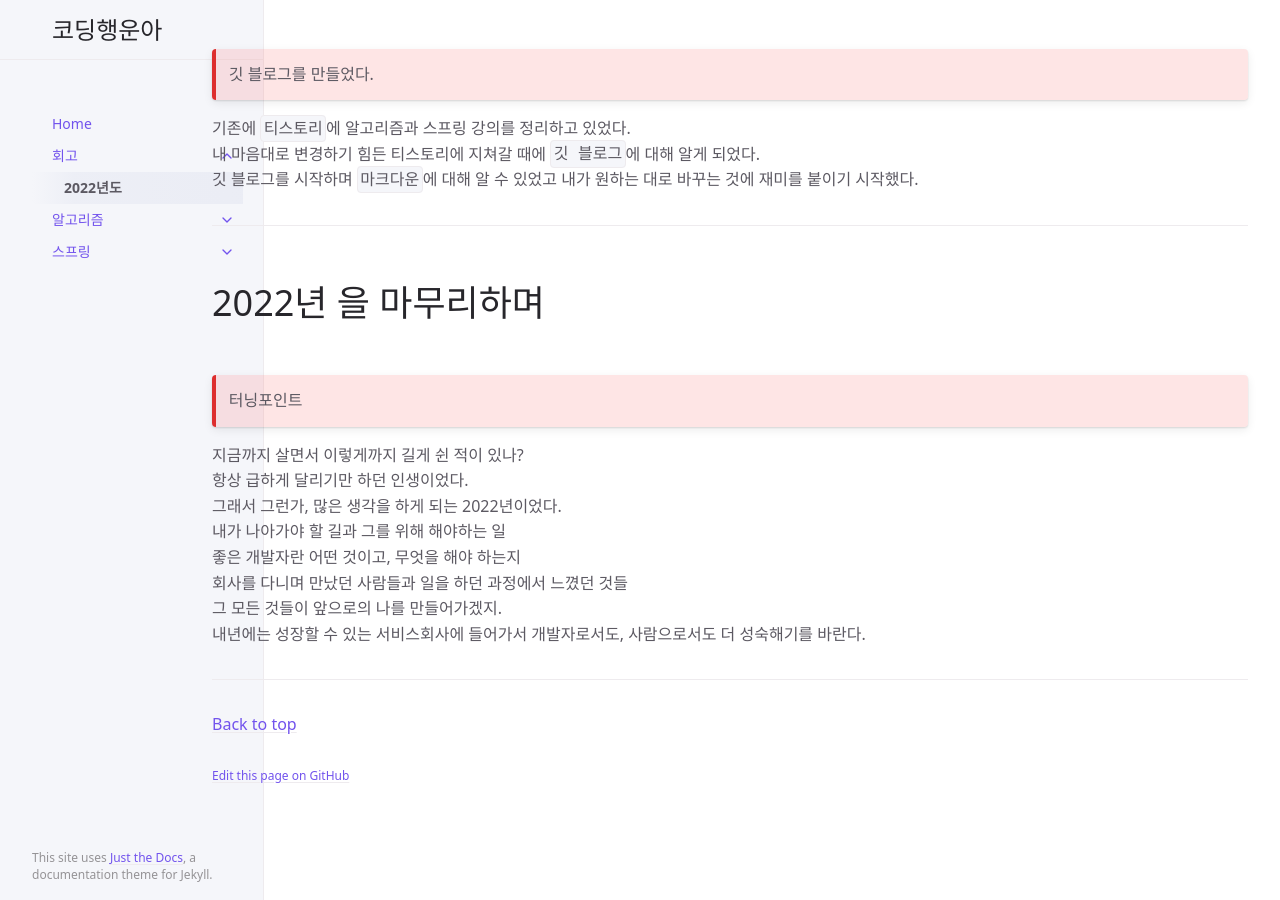
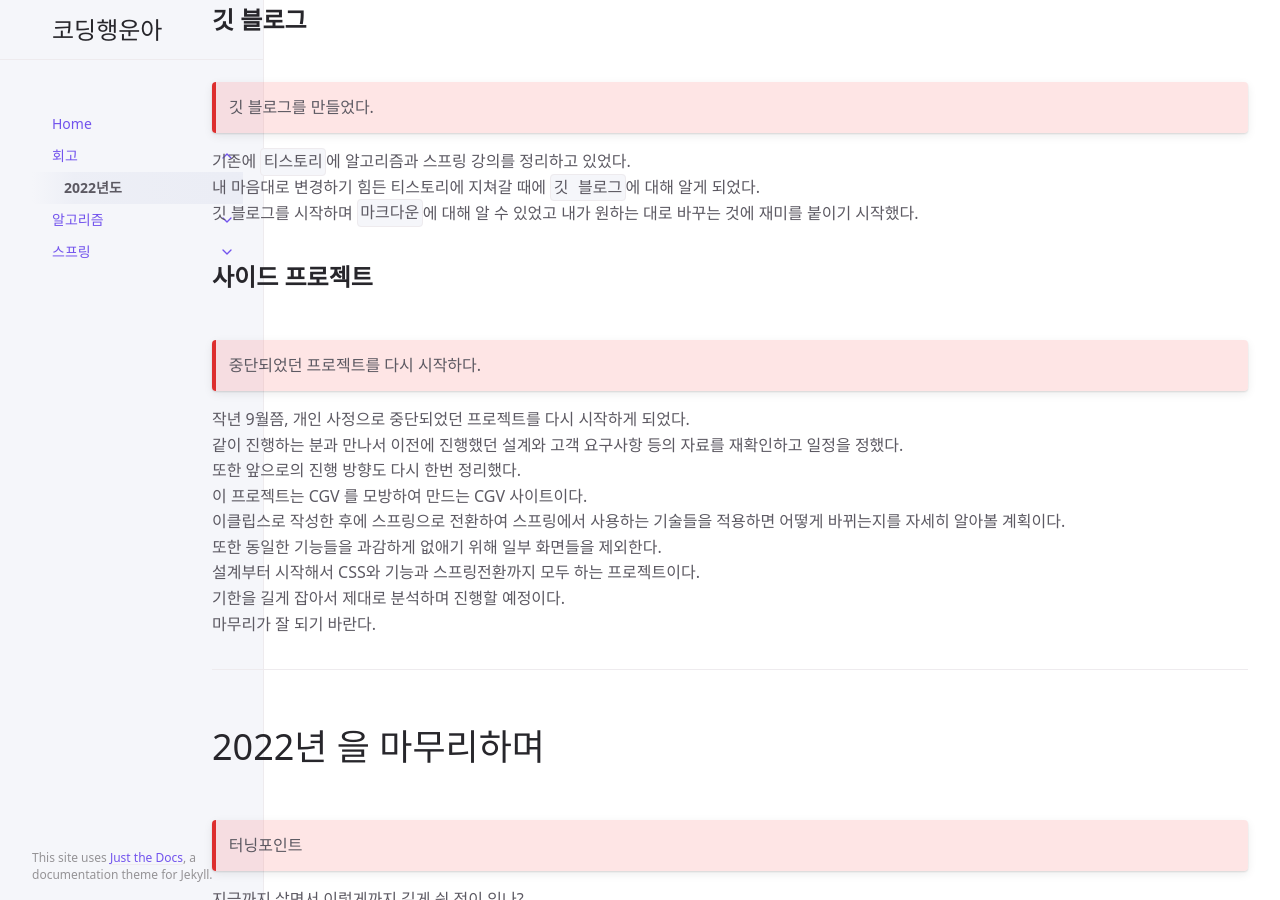
Before and after one commit to luckhunger/luckhunger-github.io, a Jekyll site: the page built from docs/retrospect/by2022.md, in a window 1280 px wide and 900 px high, scrolled down 2162 px. Built offline with Jekyll 4.4.1, drawn with Linux system fonts in a browser that asks for light colours.

Commit message:
사이드 프로젝트 회고 추가

```diff
--- a/docs/retrospect/by2022.md
+++ b/docs/retrospect/by2022.md
@@ -75,6 +75,22 @@ nav_order: 1
 내 마음대로 변경하기 힘든 티스토리에 지쳐갈 때에 `깃 블로그`에 대해 알게 되었다.<br>
 깃 블로그를 시작하며 `마크다운`에 대해 알 수 있었고 내가 원하는 대로 바꾸는 것에 재미를 붙이기 시작했다.<br>
 
+## **사이드 프로젝트**
+<br>
+
+{: .warning-title }
+중단되었던 프로젝트를 다시 시작하다.
+
+작년 9월쯤, 개인 사정으로 중단되었던 프로젝트를 다시 시작하게 되었다.<br>
+같이 진행하는 분과 만나서 이전에 진행했던 설계와 고객 요구사항 등의 자료를 재확인하고 일정을 정했다.<br>
+또한 앞으로의 진행 방향도 다시 한번 정리했다.<br>
+이 프로젝트는 CGV 를 모방하여 만드는 CGV 사이트이다.<br>
+이클립스로 작성한 후에 스프링으로 전환하여 스프링에서 사용하는 기술들을 적용하면 어떻게 바뀌는지를 자세히 알아볼 계획이다.<br>
+또한 동일한 기능들을 과감하게 없애기 위해 일부 화면들을 제외한다.<br>
+설계부터 시작해서 CSS와 기능과 스프링전환까지 모두 하는 프로젝트이다.<br>
+기한을 길게 잡아서 제대로 분석하며 진행할 예정이다.<br>
+마무리가 잘 되기 바란다.<br>
+
 ---
 
 # **2022년 을 마무리하며**
```
